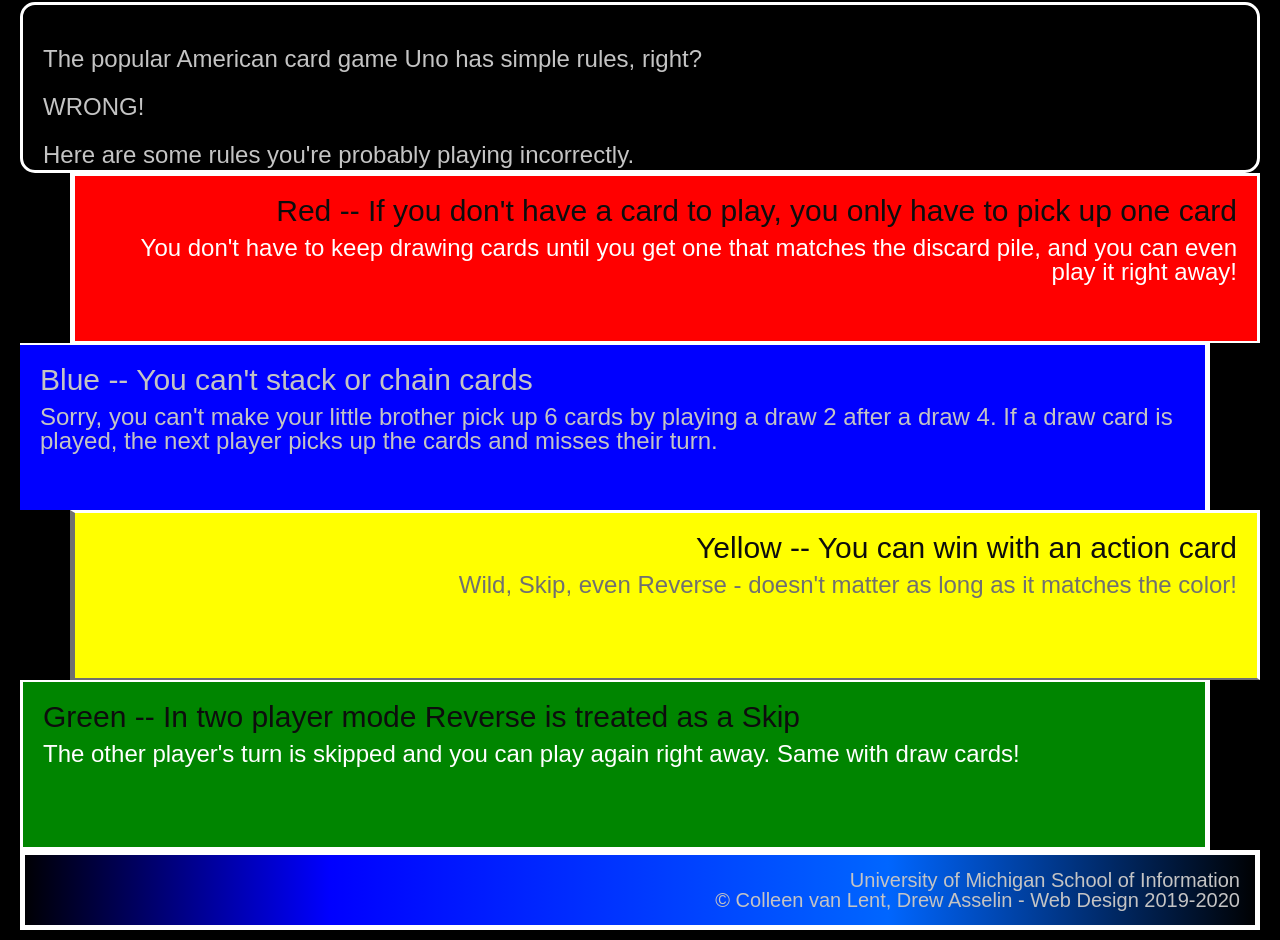
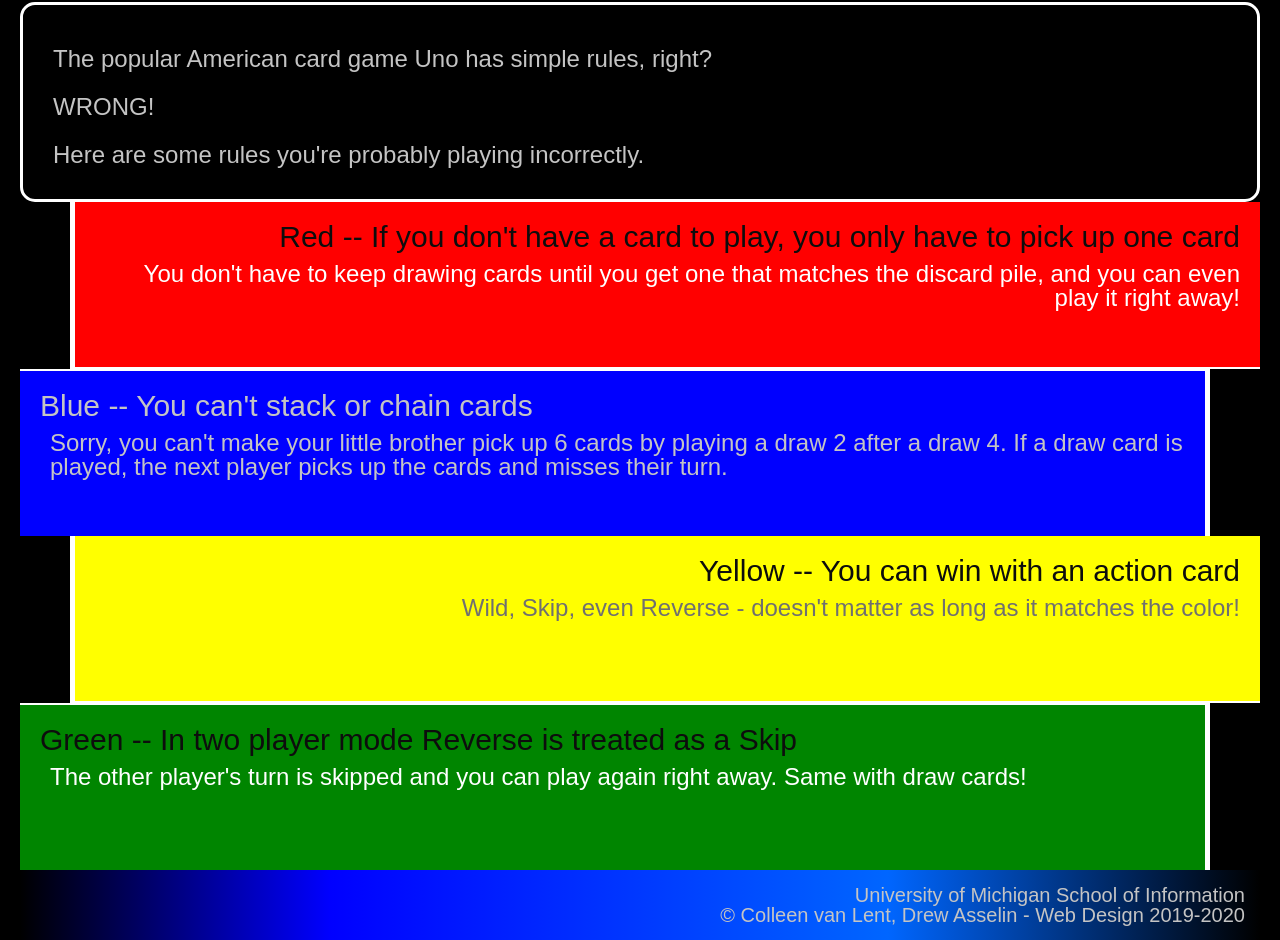
Before and after one commit to SayemaDavla/hw2-2023, a plain HTML site: page index.html in a window 1280 px wide. Shown: the part 326-1266 px from the top of the page. Drawn offline with Linux system fonts and the light colour scheme.

Commit message:
Add files via upload

```diff
--- a/css/style.css
+++ b/css/style.css
@@ -11,9 +11,9 @@ main h1{
     text-align: center;
 }
 
-div >p{
+div p{
     font-size: 24px;
-    padding: 10px 0px 10px 0px;
+    padding: 10px 0px 0px 10px;
 }
 main h2{
     font-size: 30px !important;
@@ -27,7 +27,7 @@ main img{
     border: 10px dashed #ffffff;
 }
 main div{
-    height: 125px;
+    min-height: 125px;
     padding: 20px;
     border: 3px solid #ffffff;
 }
@@ -40,8 +40,8 @@ main div{
     background-color: #FF0000;
     text-align: right;
     margin-left: 50px;
-    border-bottom: 2px solid;
-    border-left: 5px solid;
+    border-style : solid;
+    border-width: 0px 0px 2px 5px;
 }
 .red p{
     color: #ffffff;
@@ -61,8 +61,8 @@ main div{
     background-color: #FFFF00;
     text-align: right;
     margin-left: 50px;
-    border-bottom: 2px solid;
-    border-left: 5px solid;
+    border-style: solid;
+    border-width: 0 0 2px 5px;
     color: #707070;
 }
 .yellow p{
@@ -74,8 +74,8 @@ main div{
     background-color:#008500;
     text-align: left;
     margin-right: 50px;
-    border-right: 5px solid;
-    border-top: 2px solid;
+    border-style: solid;
+    border-width: 2px 5px 0 0;
 }
 .green p{
     color:#ffffff;
@@ -86,8 +86,8 @@ footer p{
     font-size: 20px;
     text-align: right;
     padding: 15px 15px 15px 0px;
-    border: 5px solid white;
 }
 footer {
     background:linear-gradient(90deg, #000000, #0000ff 25%, #0066ff 70%, #000000);
+    border: 5px solid white;
 }
```
